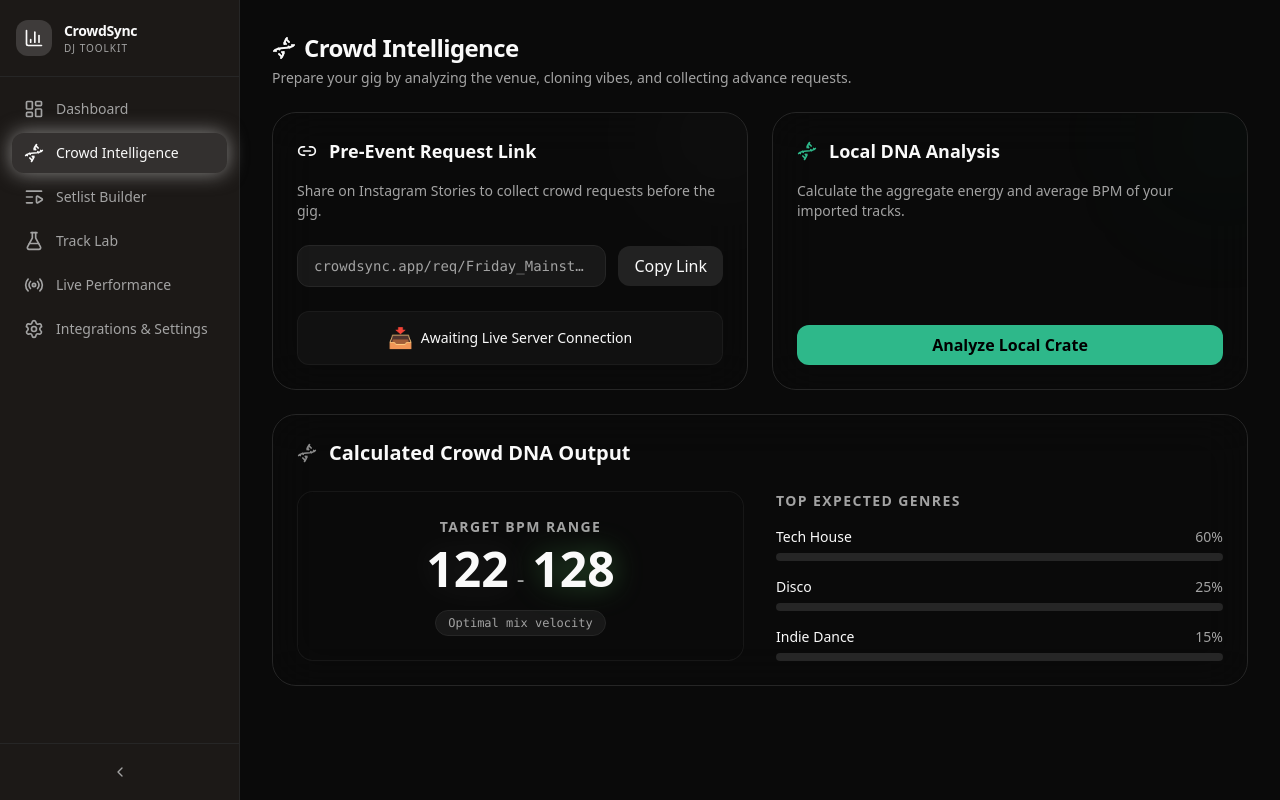
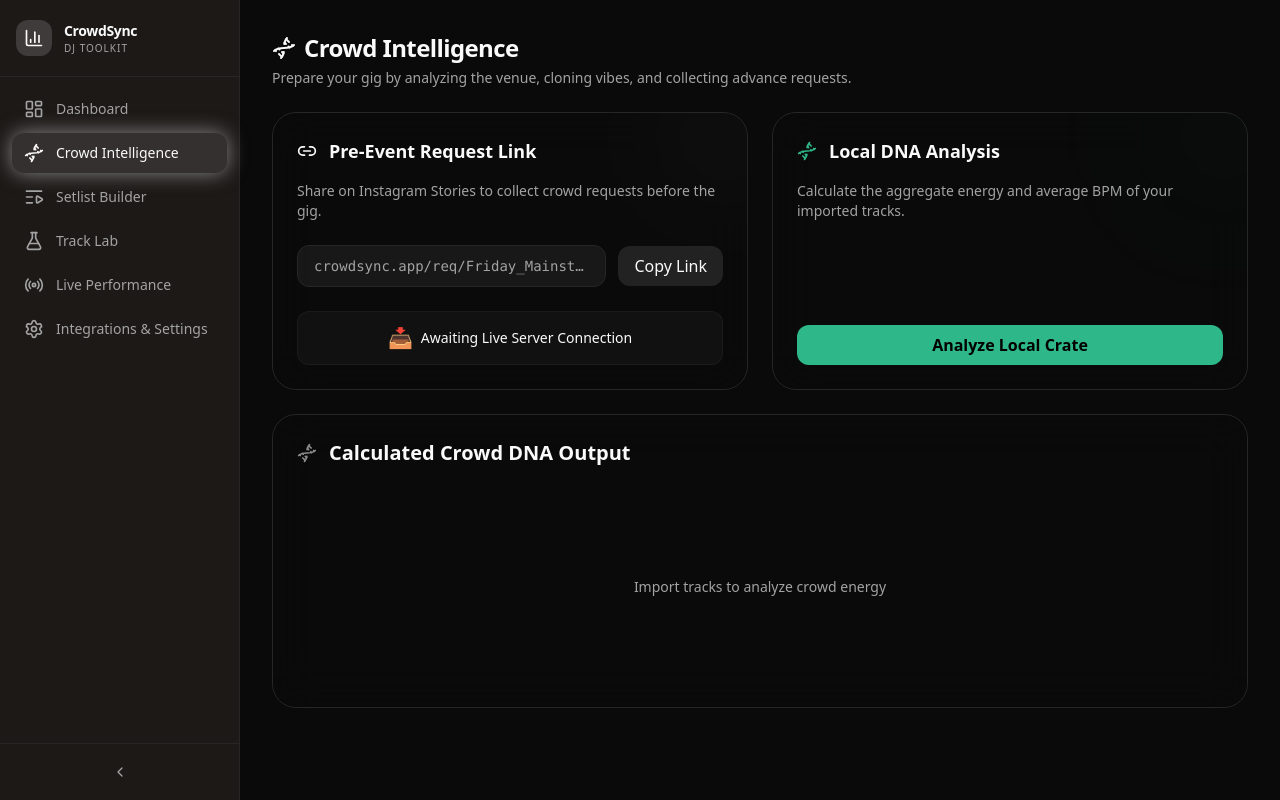
Before and after one commit to nivmarkovich/CrowdSync, a React (Vite) app in the folder frontend/: page / in a window 1280 px wide. Both pictures are taken after a click on the button "Crowd Intelligence". Built offline with nearby package versions, Linux system fonts and the light colour scheme.

Commit message:
Final polish: Title, TrackLab logic, and dynamic stats

```diff
--- a/frontend/index.html
+++ b/frontend/index.html
@@ -1,13 +1,16 @@
 <!doctype html>
 <html lang="en" class="dark">
+
 <head>
   <meta charset="UTF-8" />
   <link rel="icon" type="image/svg+xml" href="/vite.svg" />
   <meta name="viewport" content="width=device-width, initial-scale=1.0" />
-    <title>frontend</title>
+  <title>CrowdSync | AI DJ Toolkit</title>
 </head>
+
 <body>
   <div id="root"></div>
   <script type="module" src="/src/main.tsx"></script>
 </body>
+
 </html>
--- a/frontend/src/App.tsx
+++ b/frontend/src/App.tsx
@@ -198,6 +198,33 @@
 
   const { localLibrary } = useLocalCrate()
 
+  // Calculated real BPM stats from imported tracks
+  const bpmStats = useMemo(() => {
+    const bpms = localLibrary.map((t: any) => t.bpm || 0).filter((b: number) => b > 0);
+    if (bpms.length === 0) return null;
+    const min = Math.min(...bpms);
+    const max = Math.max(...bpms);
+    const avg = Math.round(bpms.reduce((a: number, b: number) => a + b, 0) / bpms.length);
+    return { min, max, avg };
+  }, [localLibrary]);
+
+  // BPM-based genre heuristics
+  const genreData = useMemo(() => {
+    const total = localLibrary.filter((t: any) => (t.bpm || 0) > 0).length;
+    if (total === 0) return [];
+    const houseDisco = localLibrary.filter((t: any) => (t.bpm || 0) >= 120 && (t.bpm || 0) <= 125).length;
+    const techHouse = localLibrary.filter((t: any) => (t.bpm || 0) >= 126 && (t.bpm || 0) <= 130).length;
+    const techno = localLibrary.filter((t: any) => (t.bpm || 0) > 130).length;
+    const other = total - houseDisco - techHouse - techno;
+    const pct = (n: number) => Math.round((n / total) * 100);
+    return [
+      { label: 'Tech House (126-130)', val: pct(techHouse), color: 'bg-primary' },
+      { label: 'House / Disco (120-125)', val: pct(houseDisco), color: 'bg-chart-2' },
+      { label: 'Techno (131+)', val: pct(techno), color: 'bg-chart-4' },
+      ...(other > 0 ? [{ label: 'Other', val: pct(other), color: 'bg-chart-3' }] : []),
+    ].filter(g => g.val > 0);
+  }, [localLibrary]);
+
   return (
     <div className="flex flex-col gap-6 animate-in fade-in duration-500">
       <div>
@@ -277,25 +304,29 @@
             <h2 className="text-xl font-bold text-foreground">Calculated Crowd DNA Output</h2>
           </div>
 
+          {localLibrary.length === 0 ? (
+            <div className="flex h-48 items-center justify-center text-muted-foreground text-sm">
+              Import tracks to analyze crowd energy
+            </div>
+          ) : (
             <div className="grid grid-cols-1 lg:grid-cols-2 gap-8">
               <div className="flex flex-col justify-center items-center p-6 bg-card/50 rounded-2xl border border-border/50">
-              <p className="text-sm font-semibold text-muted-foreground uppercase tracking-widest mb-2">Target BPM Range</p>
+                <p className="text-sm font-semibold text-muted-foreground uppercase tracking-widest mb-2">BPM Range</p>
                 <div className="flex items-baseline gap-2">
-                <span className="text-5xl font-bold text-foreground drop-shadow-[0_0_15px_rgba(255,255,255,0.1)]">122</span>
+                  <span className="text-5xl font-bold text-foreground drop-shadow-[0_0_15px_rgba(255,255,255,0.1)]">{bpmStats?.min ?? '—'}</span>
                   <span className="text-2xl text-muted-foreground">-</span>
-                <span className="text-5xl font-bold text-primary drop-shadow-[0_0_15px_oklch(0.82_0.19_145/0.4)]">128</span>
-              </div>
-              <p className="text-xs text-muted-foreground font-mono mt-4 bg-secondary/50 px-3 py-1 rounded-full border border-border">Optimal mix velocity</p>
+                  <span className="text-5xl font-bold text-primary drop-shadow-[0_0_15px_oklch(0.82_0.19_145/0.4)]">{bpmStats?.max ?? '—'}</span>
+                </div>
+                <p className="text-xs text-muted-foreground font-mono mt-4 bg-secondary/50 px-3 py-1 rounded-full border border-border">Avg {bpmStats?.avg ?? '—'} BPM across {localLibrary.length} tracks</p>
               </div>
 
               <div>
-              <p className="text-sm font-semibold text-muted-foreground uppercase tracking-widest mb-4">Top Expected Genres</p>
+                <p className="text-sm font-semibold text-muted-foreground uppercase tracking-widest mb-4">Genre Heuristics (by BPM)</p>
+                {genreData.length === 0 ? (
+                  <p className="text-sm text-muted-foreground">No BPM data detected in imported tracks.</p>
+                ) : (
                   <div className="space-y-4">
-                {[
-                  { label: 'Tech House', val: 60, color: 'bg-primary' },
-                  { label: 'Disco', val: 25, color: 'bg-chart-2' },
-                  { label: 'Indie Dance', val: 15, color: 'bg-chart-3' }
-                ].map((genre, idx) => (
+                    {genreData.map((genre, idx) => (
                       <div key={idx} className="space-y-1.5">
                         <div className="flex justify-between items-center text-sm font-medium">
                           <span className="text-foreground">{genre.label}</span>
@@ -304,14 +335,16 @@
                         <div className="w-full h-2 bg-secondary rounded-full overflow-hidden">
                           <div
                             className={`h-full rounded-full ${genre.color} transition-all duration-1000 ease-out`}
-                        style={{ width: '0%' }}
+                            style={{ width: `${genre.val}%` }}
                           ></div>
                         </div>
                       </div>
                     ))}
                   </div>
-            </div>
-          </div>
+                )}
+              </div>
+            </div>
+          )}
         </div>
       </div>
 
```
Lines whose indentation alone changed are shown as unchanged.
